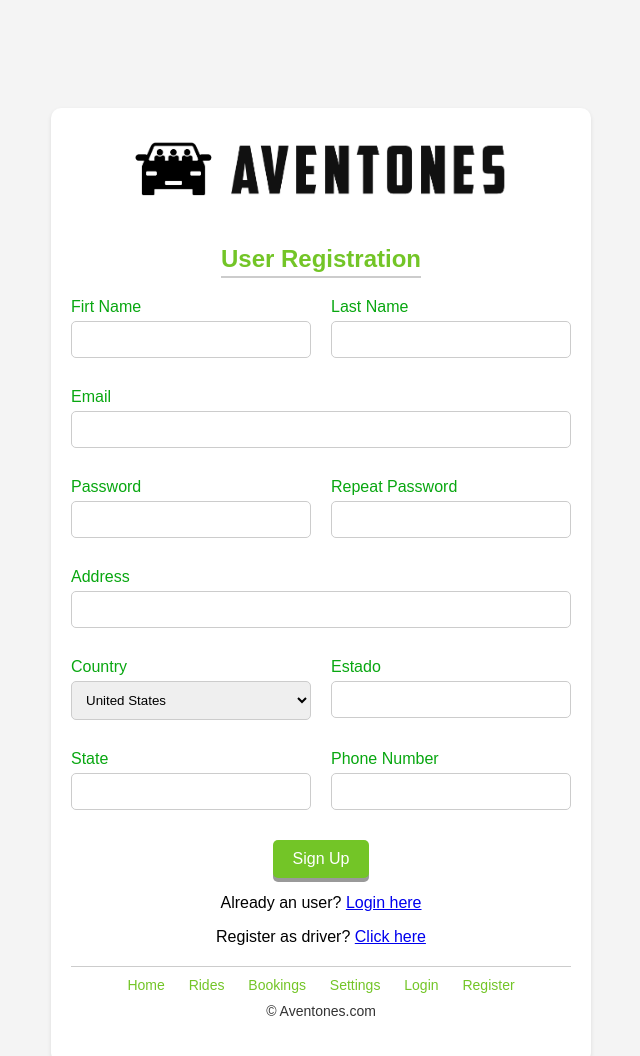
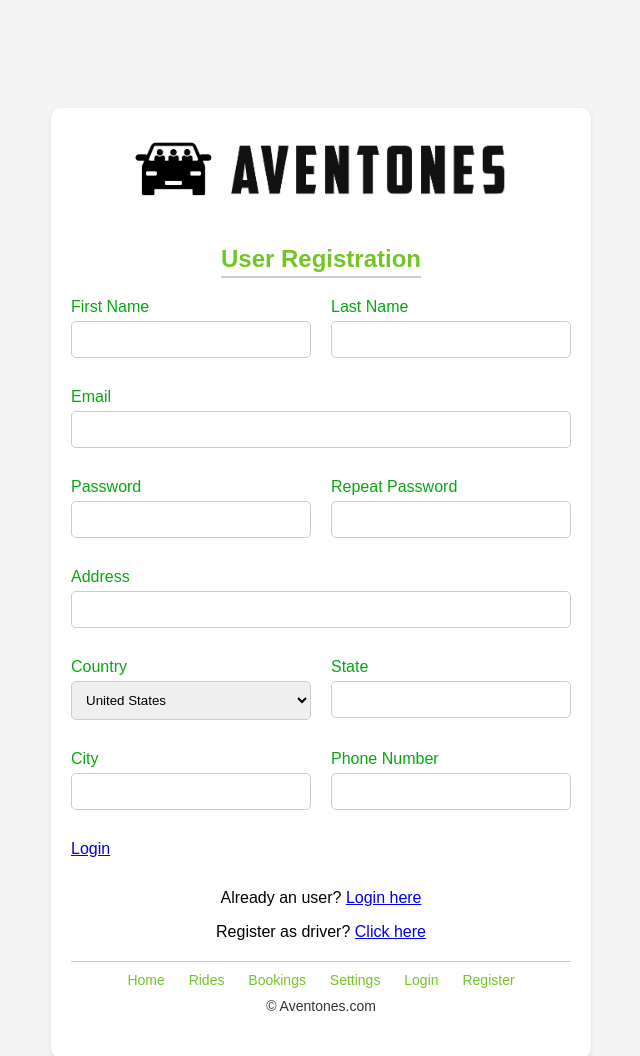
Before and after one commit to abenavides01/ProyectoFinal-ISW512, a plain HTML site: page user-register.html in a window 1280 px wide. Shown: the top 1056 px of the page, without its empty margins (319-959 px from the left). Drawn offline with Linux system fonts and the light colour scheme.

Commit message:
añadiendo cambios

```diff
--- a/script-register.js
+++ b/script-register.js
@@ -1,13 +1,19 @@
 document.addEventListener("DOMContentLoaded", function () {
     console.log("JavaScript cargado y DOM listo.");
+
+    // Obtén el formulario y los campos de contraseña
     const form = document.querySelector('form');
     const password = document.getElementById('password');
     const repeatPassword = document.getElementById('repeat-password');
 
+    // Añade un manejador para el evento de envío del formulario
     form.addEventListener('submit', function (event) {
+        // Verifica si las contraseñas coinciden
         if (password.value !== repeatPassword.value) {
+            // Muestra una alerta si las contraseñas no coinciden
             alert('Las contraseñas no coinciden.');
-            event.preventDefault(); // Evita que el formulario se envíe
+            // Previene el envío del formulario
+            event.preventDefault();
         }
     });
 });
--- a/user-register.html
+++ b/user-register.html
@@ -4,7 +4,7 @@
 <head>
     <meta charset="UTF-8">
     <meta name="viewport" content="width=device-width, initial-scale=1.0">
-    <meta name="author" content="Andrea Benavides Zúñiga">
+    <meta name="author" content="Alison Alfaro Arias">
     <title>User Register - Aventones</title>
     <link rel="stylesheet" href="styles-register.css">
 </head>
@@ -17,7 +17,7 @@
             <form action="/register" method="POST">
                 <div class="form-row">
                     <div class="form-group">
-                        <label for="first-name">Firt Name</label>
+                        <label for="first-name">First Name</label>
                         <input type="text" id="first-name" name="first-name" required>
                     </div>
                     <div class="form-group">
@@ -62,14 +62,14 @@
                         </select>
                     </div>
                     <div class="form-group">
-                        <label for="state">Estado</label>
+                        <label for="state">State</label>
                         <input type="text" id="state" name="state" required>
                     </div>
                 </div>
 
                 <div class="form-row">
                     <div class="form-group">
-                        <label for="city">State</label>
+                        <label for="city">City</label>
                         <input type="text" id="city" name="city" required>
                     </div>
                     <div class="form-group">
@@ -77,7 +77,11 @@
                         <input type="tel" id="phone" name="phone" required>
                     </div>
                 </div>
-                <a href="index.html" class="button">Sign Up</a>
+
+                <!-- Botón de envío del formulario -->
+                <div class="form-row">
+                    <a href="index.html">Login</a>
+                </div>
             </form>
             <p class="login">Already an user? <a href="index.html">Login here</a></p>
             <p class="login">Register as driver? <a href="driver-register.html">Click here</a></p>
```
Also changed, not shown: driver-register.html (+9 -5 lines).
